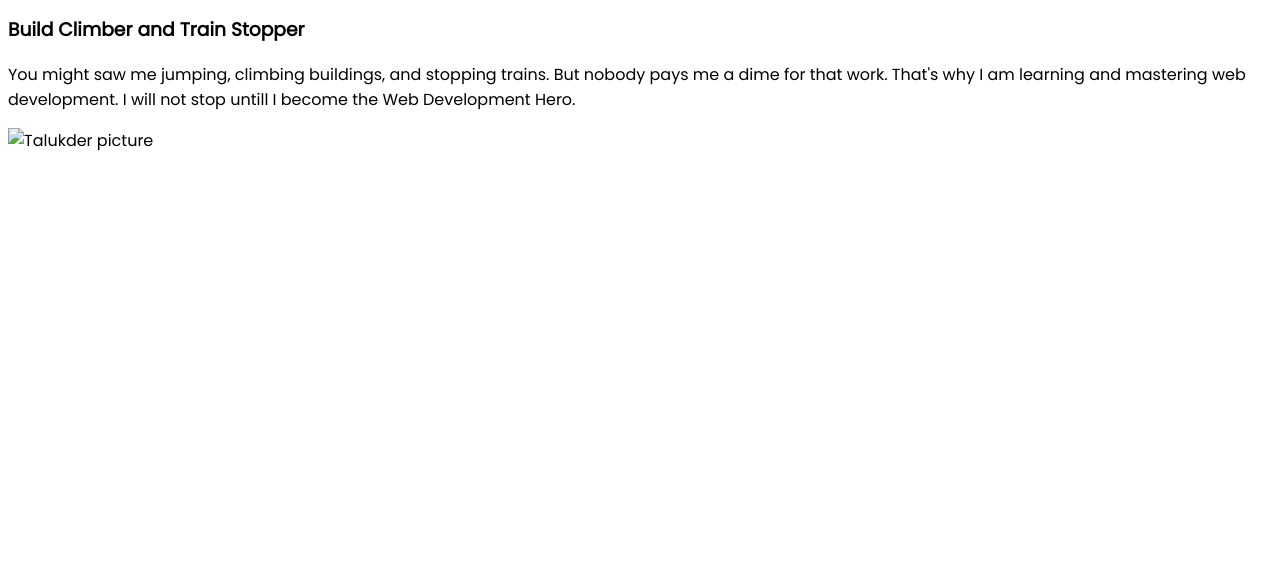
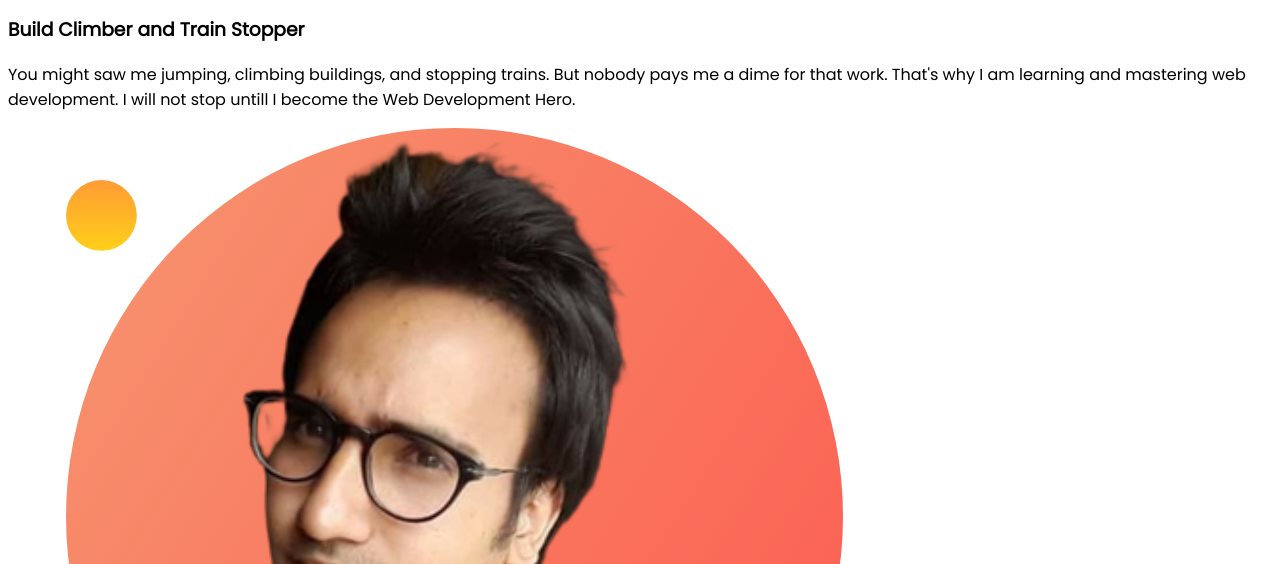
Before and after one commit to SATalukder/developer-portfolio, a plain HTML site: page index.html in a window 1280 px wide. Shown: the part 236-800 px from the top of the page. Drawn offline with Linux system fonts and the light colour scheme.

Commit message:
talukder picture again

```diff
--- a/index.html
+++ b/index.html
@@ -16,7 +16,7 @@
     <h3>Build Climber and Train Stopper</h3>
     <p>You might saw me jumping, climbing buildings, and stopping trains. But nobody pays me a dime for that work. That's why I am learning and mastering web development. I will not stop untill I become the Web Development Hero.</p>
 
-    <img src="talukder-bg.png" alt="Talukder picture">
+    <img src="images/talukder.png" alt="Talukder picture">
 
 </body>
 </html>
```
Also changed, not shown: images/talukder.png (renamed from images/talukder-bg.png).
